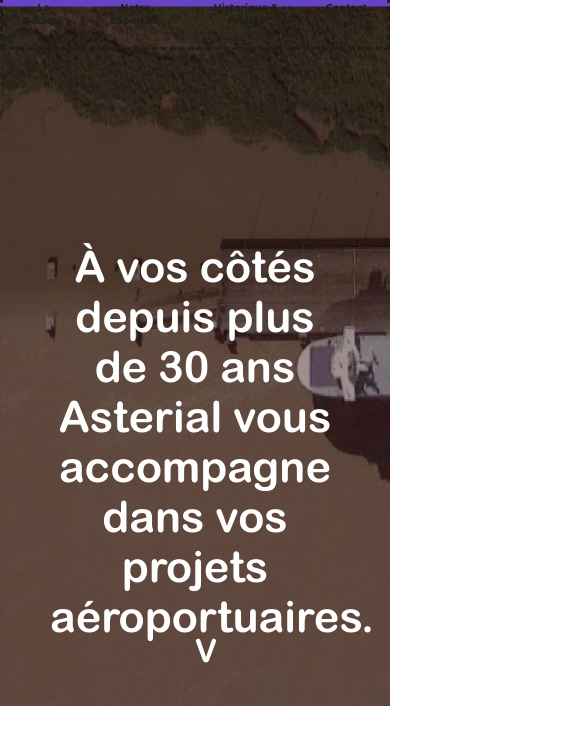
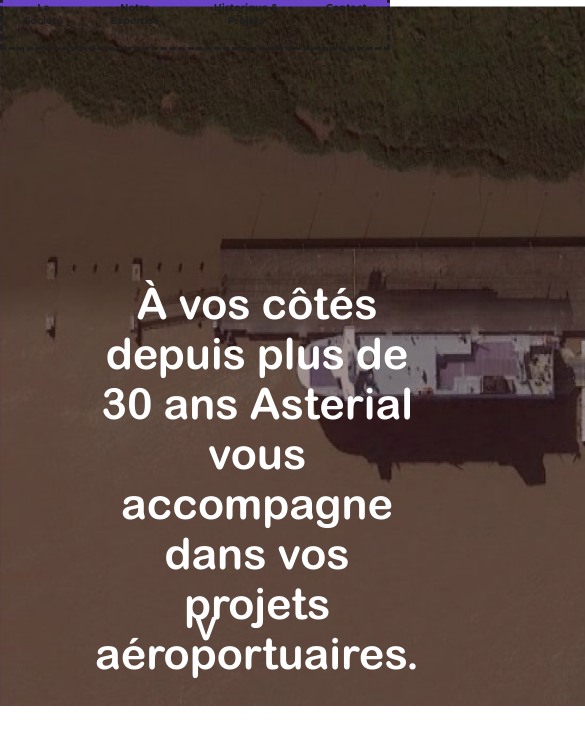
Before and after one commit to Appolo591/asterial, a website: page index.html in a window 390 px wide. Shown: the part 62-813 px from the top of the page, 585 px wide, since content can reach past the window. Drawn offline with Linux system fonts and the light colour scheme; files whose address does not match are found by name.

Commit message:
rendu final sans media queries V2

```diff
--- a/index.html
+++ b/index.html
@@ -28,7 +28,7 @@
         </nav>
 
         <div id="background-img">
-
+            <img src="src/img/Background-Picture.png" alt="image satellite aéroportuaire" >
             <h1>À vos côtés depuis plus de 30 ans Asterial vous accompagne dans vos projets aéroportuaires.</h1>
             <a href="#anchor" id="scroll-down" title="scroll-down" aria-label="lien scrollant vers le bas">V</a>
 
--- a/webfiles/css/scss/footer.scss
+++ b/webfiles/css/scss/footer.scss
@@ -53,6 +53,14 @@
             }
         }
     }
+    a{
+        text-decoration: none;
+        color: white;
+    }
+    a:hover{
+        color: brown;
+        font-weight: bolder;
+    }
     ul{
         list-style: none;
     }
--- a/webfiles/css/scss/header.scss
+++ b/webfiles/css/scss/header.scss
@@ -41,12 +41,11 @@
         background-image: none;
     }
     #background-img{
-        background-image: url("/src/img/Background-Picture.png");
         height: 700px;
     }
     h1{
-        //position: absolute;
-        //top: 340px;
+        position: absolute;
+        top: 340px;
         text-align: center;
         max-width: 1200px;
         max-height: 156px;
@@ -54,20 +53,18 @@
         font-family : 'Arial Rounded MT Bold', Arial, sans-serif;
         font-weight: bold;
         font-size: 2.7em;
-        line-height: normal;
-        padding: 235px 50px;
+        padding-left: 95px;
     }
     #scroll-down{
-        //position: relative;
-        display: inline-block;
+        position: relative;
         width: fit-content;
-        margin-bottom: -50px;
         margin-left: 50%;
         color: #FFFFFF;
         font-family : 'Arial Rounded MT Bold', Arial, sans-serif;
         font-weight: bolder;
         font-size: xx-large;
         text-decoration: none;
+        bottom: 100px;
     }
     #scroll-down:hover{
         cursor: pointer;
```
Also changed, not shown: webfiles/css/style.css, 1 other file.
